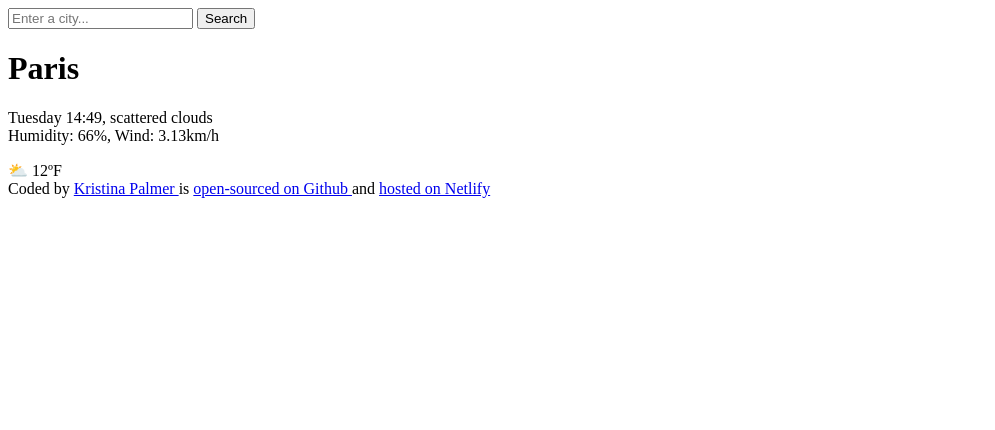
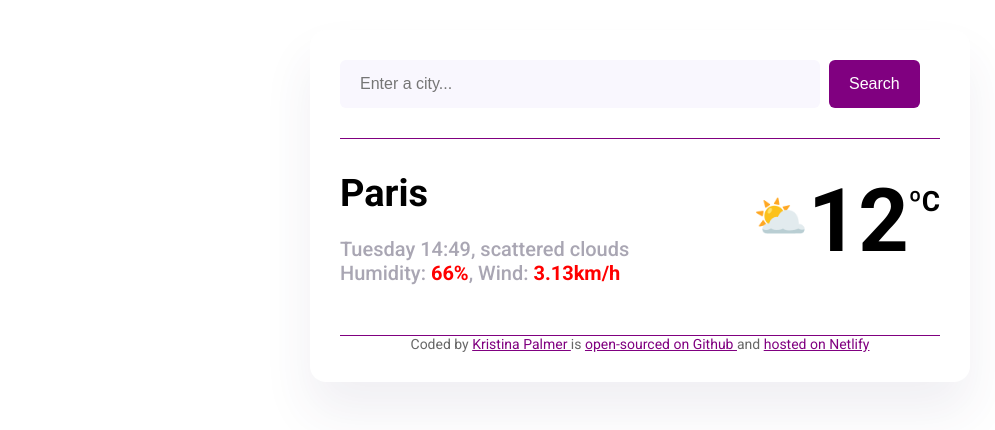
Before and after one commit to thekristinadawn/WeatherSearchProject, a plain HTML site: page index.html in a window 1280 px wide. Shown: the whole page, without its empty margins (0-995 px from the left). Drawn offline with Linux system fonts and the light colour scheme.

Commit message:
added CSS styling

```diff
--- a/index.html
+++ b/index.html
@@ -3,25 +3,44 @@
   <head>
     <meta charset="UTF-8" />
     <meta name="viewport" content="width=device-width, initial-scale=1.0" />
+    <link rel="preconnect" href="https://fonts.googleapis.com" />
+    <link rel="preconnect" href="https://fonts.gstatic.com" crossorigin />
+    <link
+      href="https://fonts.googleapis.com/css2?family=Roboto:ital,wght@0,100;0,300;0,400;0,500;0,700;0,900;1,100;1,300;1,400;1,500;1,700;1,900&display=swap"
+      rel="stylesheet"
+    />
+    <link rel="stylesheet" href="src/style.css" />
+
     <title>Weather Search Project</title>
   </head>
   <body>
+    <div class="weather-app">
       <header>
-      <form>
-        <input type="search" placeholder="Enter a city..." required />
-        <input type="submit" value="Search" />
+        <form class="search-form">
+          <input
+            type="search"
+            placeholder="Enter a city..."
+            required
+            class="search-form-input"
+          />
+          <input type="submit" value="Search" class="search-form-button" />
         </form>
       </header>
       <main>
+        <div class="weather-app-data">
           <div>
-        <h1>Paris</h1>
-        <p>
+            <h1 class="weather-app-city">Paris</h1>
+            <p class="weather-app-details">
               Tuesday 14:49, scattered clouds
               <br />
-          Humidity: 66%, Wind: 3.13km/h
+              Humidity: <strong>66%</strong>, Wind: <strong>3.13km/h</strong>
             </p>
           </div>
-      <div>⛅ 12ºF</div>
+          <div class="weather-app-temperature-container">
+            <div class="weather-app-icon">⛅</div>
+            <div class="weather-temperature">12</div>
+            <div class="weather-app-unit">ºC</div>
+        </div>
       </main>
       <footer>
         Coded by
@@ -38,5 +57,6 @@
           hosted on Netlify</a
         >
       </footer>
+    </div>
   </body>
 </html>
--- /dev/null
+++ b/src/style.css
@@ -0,0 +1,93 @@
+body {
+  background-color: white;
+  font-family: "Roboto", sans-serif;
+}
+
+a {
+  color: purple;
+}
+
+header {
+  border-bottom: 1px solid purple;
+  padding: 0 0 30px 0;
+}
+
+footer {
+  border-top: 1px solid purple;
+  padding: 30px 0 0 0 0;
+  text-align: center;
+  font-size: 14px;
+  color: rgba(0, 0, 0, 0.6);
+}
+
+.search-form-button {
+  background-color: purple;
+  padding: 15px 20px;
+  border: none;
+  border-radius: 6px;
+  margin-left: 5px;
+  font-size: 16px;
+  color: white;
+}
+
+main {
+  padding: 30px 0;
+}
+
+.weather-app-data {
+  display: flex;
+  justify-content: space-between;
+}
+
+.weather-app {
+  background: white;
+  max-width: 600px;
+  margin: 30px auto;
+  padding: 30px;
+  box-shadow: 0 30px 50px rgba(65, 50, 100, 0.08);
+  border-radius: 16px;
+}
+.weather-app-city {
+  margin: 0;
+  font-size: 38px;
+  line-height: 48px;
+}
+
+.weather-app-details {
+  font-size: 20px;
+  line-height: 24px;
+  color: rgba(39, 33, 66, 0.4);
+  font-weight: 500;
+}
+
+.weather-app-details strong {
+  color: red;
+}
+
+.search-form-input {
+  background-color: #f9f7fe;
+  border: none;
+  border-radius: 6px;
+  width: 80%;
+  font-size: 16px;
+  padding: 15px 20px;
+}
+
+.weather-app-temperature-container {
+  display: flex;
+  font-size: 88px;
+  font-weight: bold;
+}
+.weather-app-icon {
+  font-size: 44px;
+  margin-top: 22px;
+}
+.weather-app-temperature {
+  font-size: 88px;
+  font-weight: bold;
+  margin-left: 10px;
+}
+.weather-app-unit {
+  font-size: 28px;
+  margin-top: 16px;
+}
```
Lines whose indentation alone changed are shown as unchanged.
